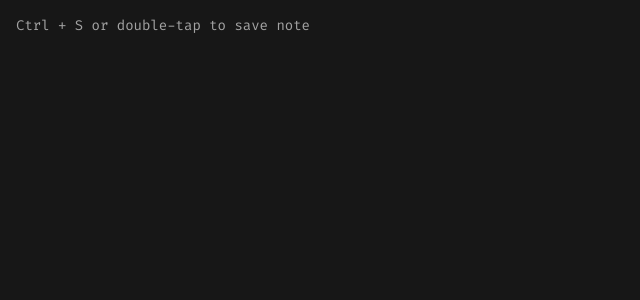
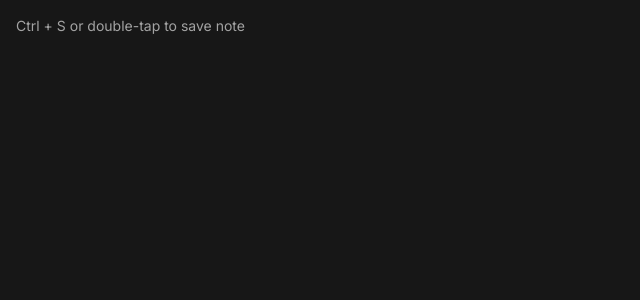
Before and after one commit to midzdev/note, a Next.js app: page / in a window 1280 px wide. Shown: the top 300 px of the page, without its empty margins (0-640 px from the left). Built offline with nearby package versions, Linux system fonts and the light colour scheme.

Commit message:
swapped to inter

```diff
--- a/pages/[id].tsx
+++ b/pages/[id].tsx
@@ -16,7 +16,7 @@ export default function Note({ id, data }) {
         <meta property="og:site_name" content={`Note ID: ${id}`} />
         <meta property="og:description" content={data} />
       </Head>
-      <pre className="fixed h-screen w-screen whitespace-pre-wrap break-words bg-transparent p-4 font-['Fira_Code'] text-sm text-white">
+      <pre className="fixed h-screen w-screen whitespace-pre-wrap break-words bg-transparent p-4 font-[Inter] text-sm text-white">
         {data}
       </pre>
     </>
--- a/pages/_document.tsx
+++ b/pages/_document.tsx
@@ -5,7 +5,7 @@ export default function Document() {
     <Html>
       <Head>
         <link
-          href="https://fonts.googleapis.com/css2?family=Fira+Code&display=swap"
+          href="https://fonts.googleapis.com/css2?family=Inter&display=swap"
           rel="stylesheet"
         />
       </Head>
--- a/pages/index.tsx
+++ b/pages/index.tsx
@@ -52,14 +52,14 @@ export default function Index() {
         className={`fixed z-10 flex h-screen w-screen items-center justify-center bg-neutral-900 ${
           isSaving ? '' : 'hidden'
         }`}>
-        <div className="flex h-20 w-20 animate-ping items-center justify-center rounded-full border-4 border-indigo-500 bg-transparent font-['Fira_Code'] text-xs text-indigo-400">
+        <div className="flex h-20 w-20 animate-ping items-center justify-center rounded-full border-4 border-indigo-500 bg-transparent font-[Inter] text-xs text-indigo-400">
           Saving
         </div>
       </div>
       <textarea
         ref={noteRef}
         placeholder="Ctrl + S or double-tap to save note"
-        className="fixed h-screen w-screen resize-none overflow-x-auto bg-transparent p-4 font-['Fira_Code'] text-sm text-white placeholder:text-neutral-400"
+        className="fixed h-screen w-screen resize-none overflow-x-auto bg-transparent p-4 font-[Inter] text-sm text-white placeholder:text-neutral-400"
       />
     </div>
   );
```
